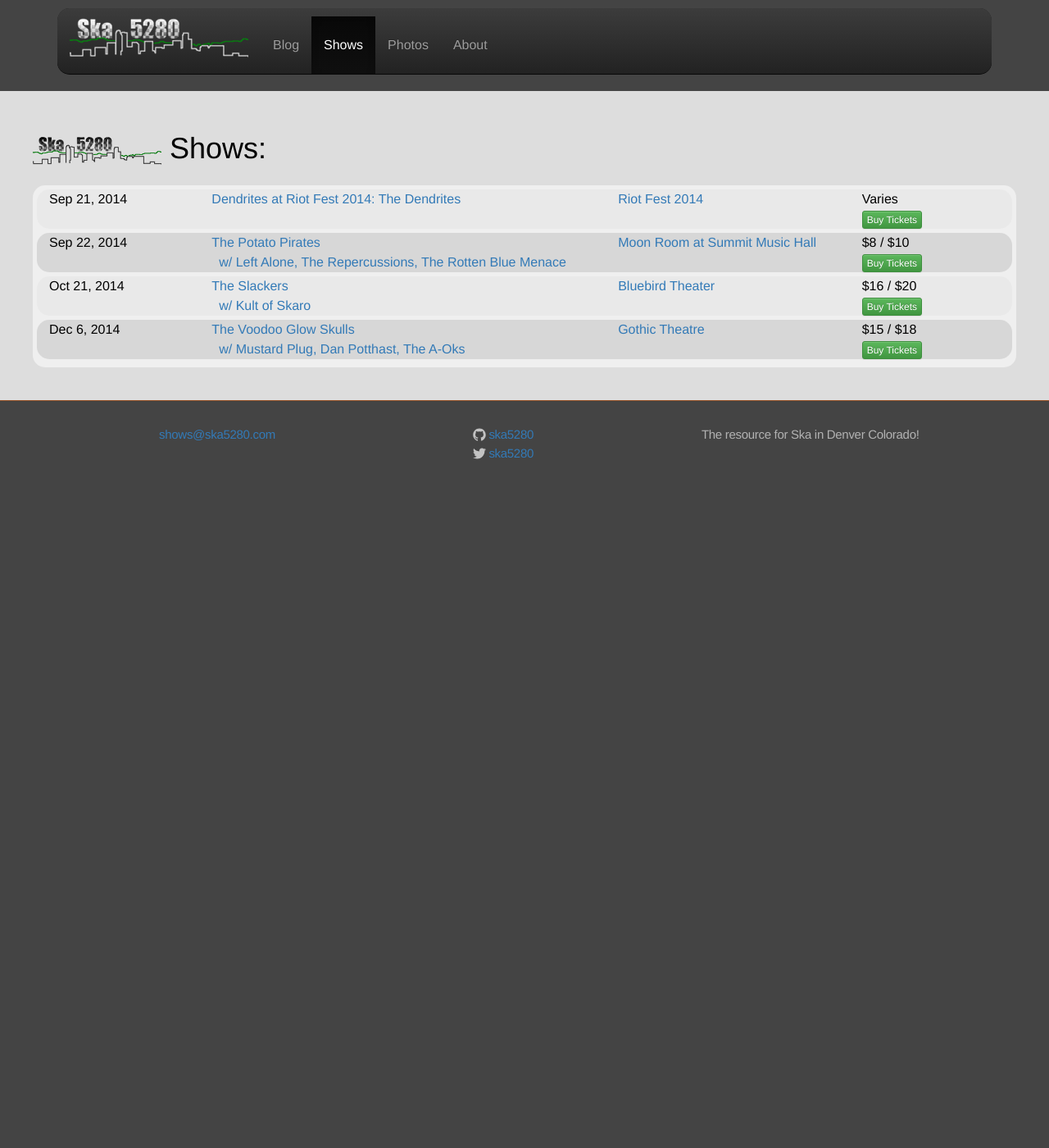
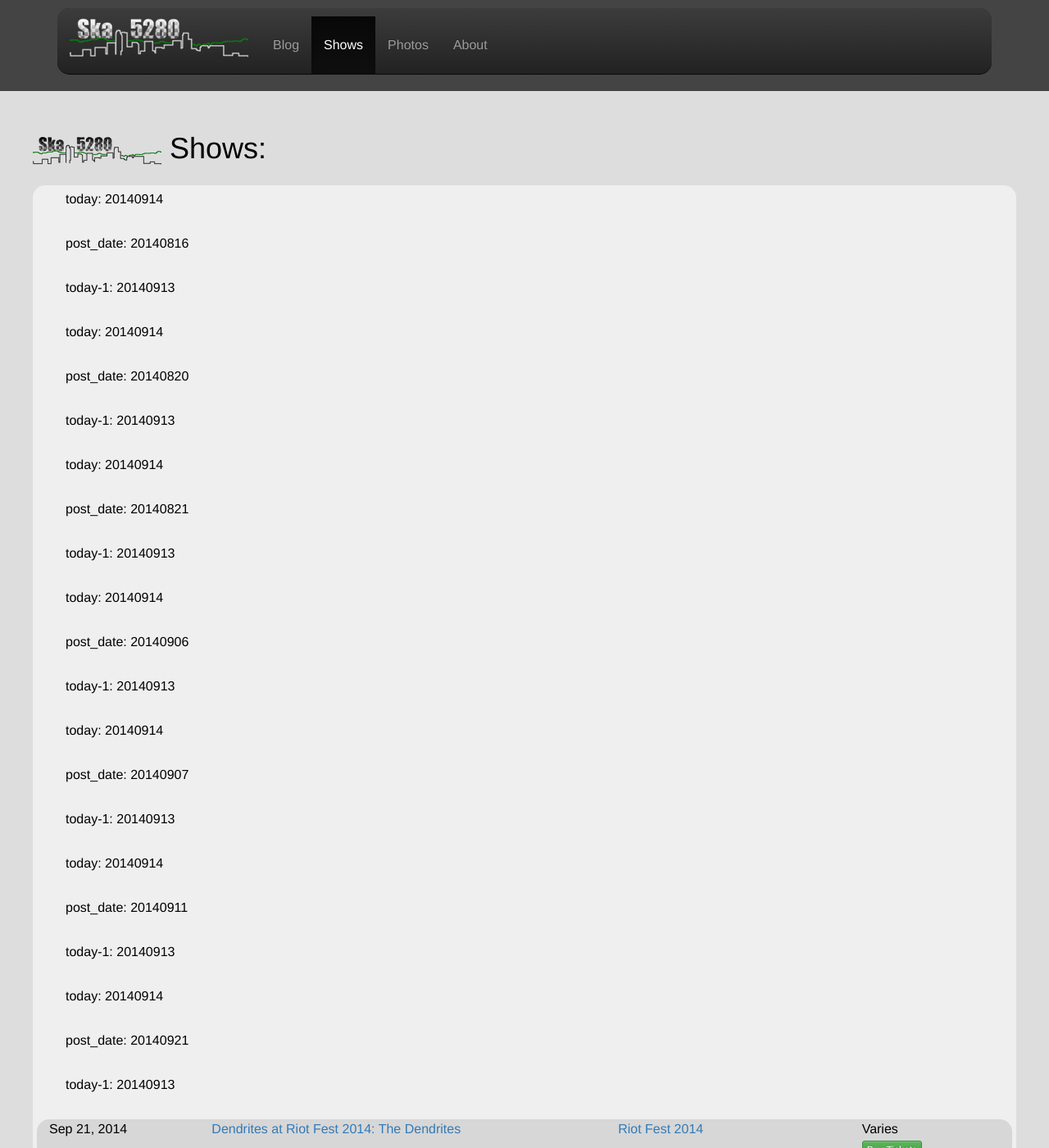
Before and after one commit to ska5280/website, a Jekyll site: the page built from shows.md, in a window 1280 px wide and 1400 px high. Shown: the whole window at 82% size. Built offline with Jekyll 4.4.1, drawn with Linux system fonts in a browser that asks for light colours; nearby versions of some CDN libraries; comment, search, counter and statistics services are not loaded; some of the changed text lies outside the part shown.

Commit message:
fixing the dates

```diff
--- a/_layouts/shows.html
+++ b/_layouts/shows.html
@@ -10,6 +10,9 @@
       {% assign today = 'now' | date: "%Y%m%d" %}
       {% assign post_date = post.date | date: "%Y%m%d" %}
       {% if post.categories contains 'shows' and today | minus: 1 <= post_date %}
+      <li>today: {{today}}</li>
+      <li>post_date: {{post_date}}</li>
+      <li>today-1: {{today | minus: 1}}</li>
         {% assign show_date = post_date %}
         {% assign show_url = post.url %}
         {% assign show = post.show %}
```
